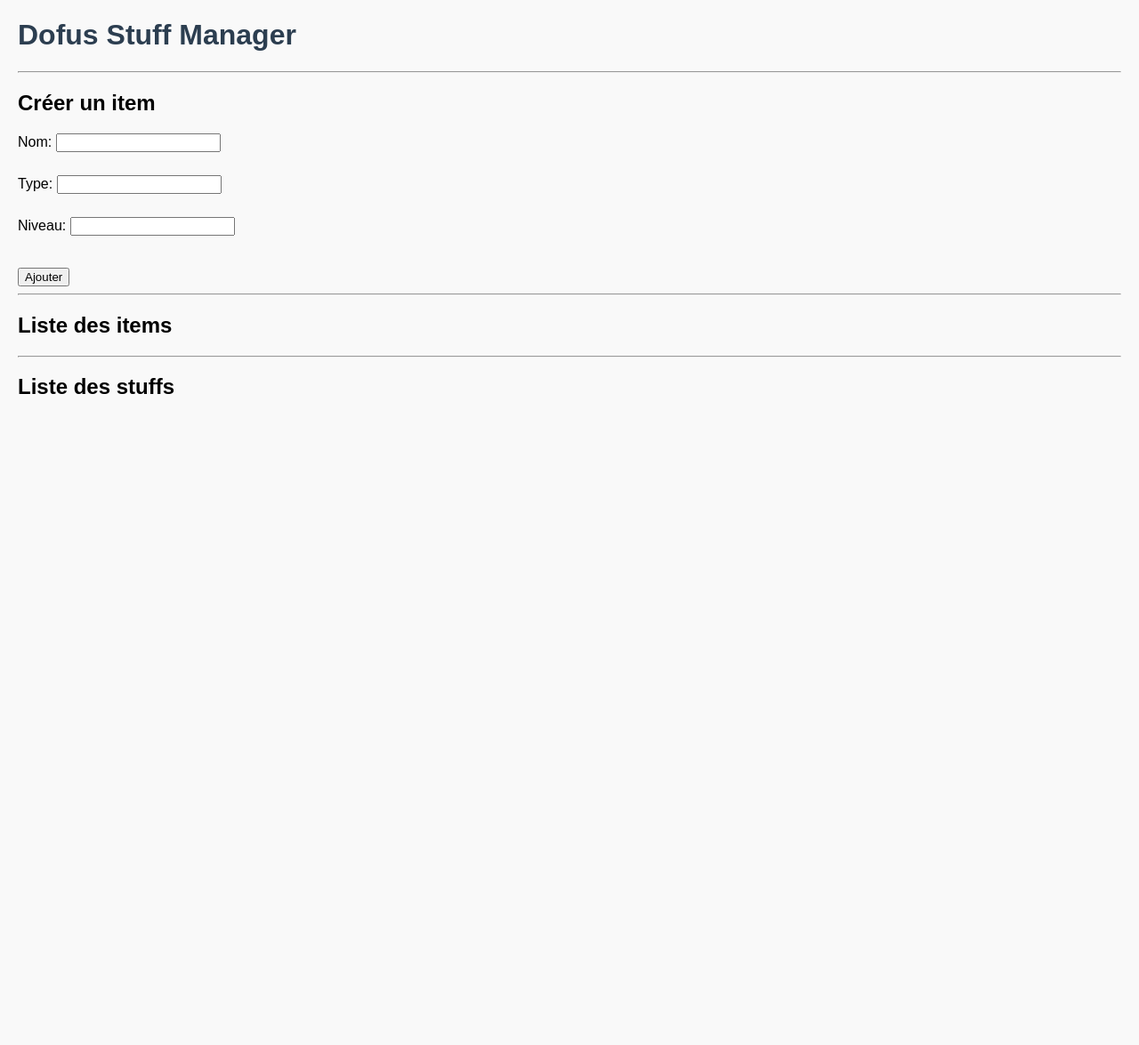
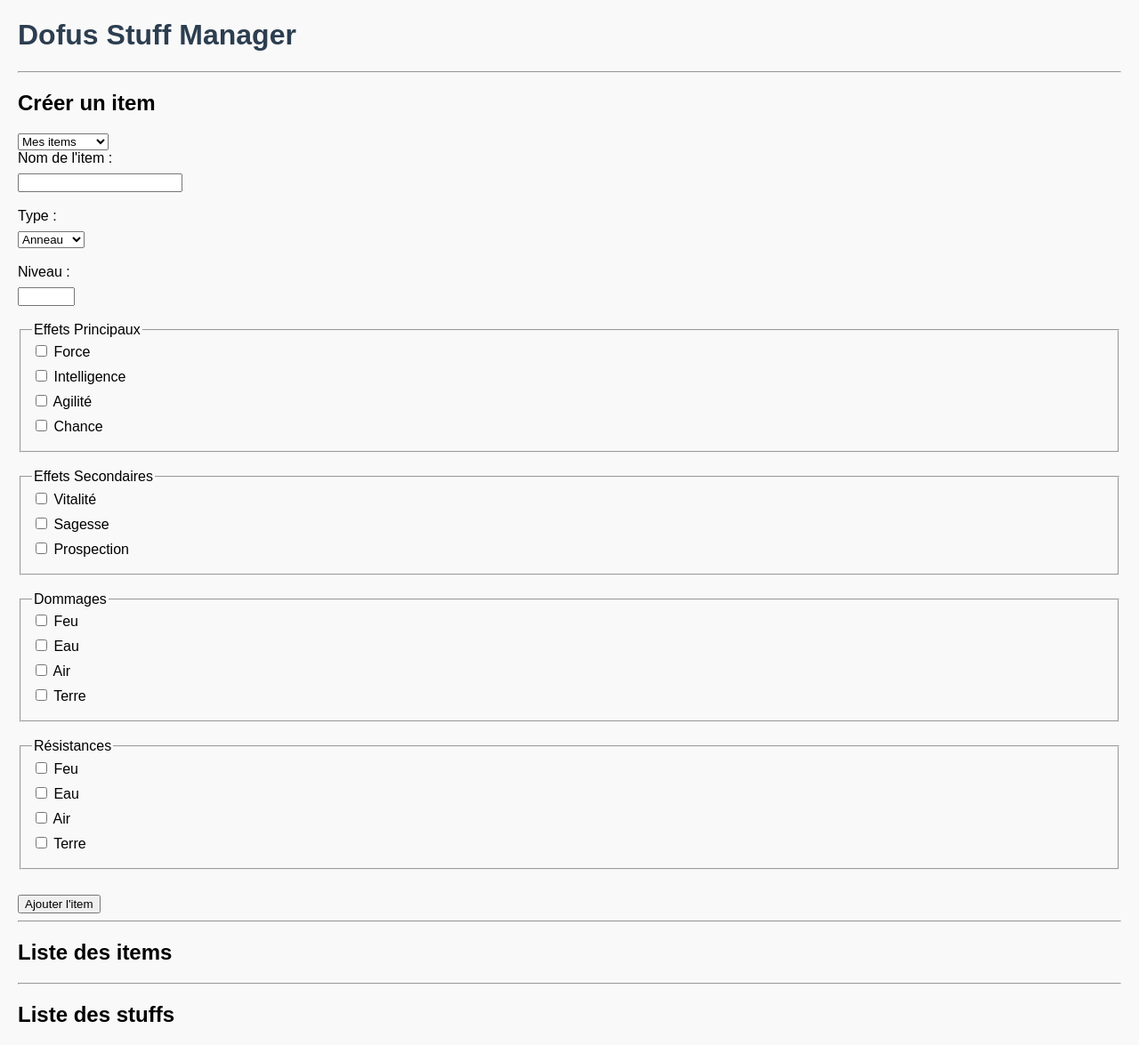
Before and after one commit to Thesoigneusse/Item_database, a FastAPI app: template web/templates/index.html in a window 1280 px wide. Shown: the whole page at 89% size. Before the commit the page ends 443 px from the top, so only its background shows below. Run offline with FastAPI, Linux system fonts and the light colour scheme; the template is opened without the code that fills it, so the values that code supplies are empty.

Commit message:
maj base

```diff
--- a/web/main.py
+++ b/web/main.py
@@ -7,29 +7,57 @@
 from models.item import Item
 
 app = FastAPI()
+templates = Jinja2Templates(directory="templates")
 db = Database("dofus.db")
 
-# Dossier des templates
-templates = Jinja2Templates(directory="templates")
+@app.get("/add_item")
+async def add_item_form(request: Request):
+    return templates.TemplateResponse("add_item.html", {"request": request})
 
-# Dossier static
-app.mount("/static", StaticFiles(directory="static"), name="static")
+@app.post("/add_item")
+async def add_item(
+    request: Request,
+    name: str = Form(...),
+    type: str = Form(...),
+    level: int = Form(...),
+    main_stats: list[str] = Form([]),
+    secondary_stats: list[str] = Form([]),
+    damages: list[str] = Form([]),
+    resistances: list[str] = Form([])
+):
+    stats = {
+        "main": main_stats,
+        "secondary": secondary_stats,
+        "damages": damages,
+        "resistances": resistances
+    }
+    item = Item(name=name, type=type, level=level, stats=stats)
+    db.add_item(item)
+    return RedirectResponse("/add_item", status_code=303)
 
 
-@app.get("/")
-def index(request: Request):
-    items = db.get_items()
-    stuffs = db.get_stuffs()
-    return templates.TemplateResponse("index.html", {
-        "request": request,
-        "items": items,
-        "stuffs": stuffs
-    })
+
+# # Dossier des templates
+# templates = Jinja2Templates(directory="web/templates")
+
+# # Dossier static
+# app.mount("/static", StaticFiles(directory="web/static"), name="static")
 
 
-@app.post("/add_item")
-def add_item(name: str = Form(...), type_: str = Form(...), level: int = Form(...)):
-    # On crée un item vide (stats vides pour le moment)
-    item = Item(name=name, type_=type_, level=level, stats={})
-    db.add_item(item)
-    return RedirectResponse("/", status_code=303)
+# @app.get("/")
+# def index(request: Request):
+#     items = db.get_items()
+#     stuffs = db.get_stuffs()
+#     return templates.TemplateResponse("index.html", {
+#         "request": request,
+#         "items": items,
+#         "stuffs": stuffs
+#     })
+
+
+# @app.post("/add_item")
+# def add_item(name: str = Form(...), type_: str = Form(...), level: int = Form(...)):
+#     # On crée un item vide (stats vides pour le moment)
+#     item = Item(name=name, type_=type_, level=level, stats={})
+#     db.add_item(item)
+#     return RedirectResponse("/", status_code=303)
--- a/web/templates/index.html
+++ b/web/templates/index.html
@@ -2,12 +2,68 @@
 
 {% block content %}
 <h2>Créer un item</h2>
-<form action="/add_item" method="post">
-    <label>Nom: <input type="text" name="name" required></label><br>
-    <label>Type: <input type="text" name="type_" required></label><br>
-    <label>Niveau: <input type="number" name="level" required></label><br>
-    <button type="submit">Ajouter</button>
-</form>
+    <form action="/add_item" method="post">
+        <!-- Source -->
+        <select name="source">
+            <option value="user">Mes items</option>
+            <option value="perfect">Items parfaits</option>
+        </select>
+        <!-- Nom et type -->
+        <label for="name">Nom de l'item :</label>
+        <input type="text" id="name" name="name" required><br><br>
+
+        <label for="type">Type :</label>
+        <select id="type" name="type" required>
+            <option value="anneau">Anneau</option>
+            <option value="ceinture">Ceinture</option>
+            <option value="cape">Cape</option>
+            <option value="bottes">Bottes</option>
+            <option value="coiffe">Coiffe</option>
+            <option value="amulette">Amulette</option>
+            <option value="arme">Arme</option>
+            <option value="bouclier">Bouclier</option>
+        </select><br><br>
+
+        <label for="level">Niveau :</label>
+        <input type="number" id="level" name="level" min="1" max="200" required><br><br>
+
+        <!-- Stats principales -->
+        <fieldset>
+            <legend>Effets Principaux</legend>
+            <label><input type="checkbox" name="main_stats" value="force"> Force</label>
+            <label><input type="checkbox" name="main_stats" value="intelligence"> Intelligence</label>
+            <label><input type="checkbox" name="main_stats" value="agilité"> Agilité</label>
+            <label><input type="checkbox" name="main_stats" value="chance"> Chance</label>
+        </fieldset><br>
+
+        <!-- Effets secondaires -->
+        <fieldset>
+            <legend>Effets Secondaires</legend>
+            <label><input type="checkbox" name="secondary_stats" value="vitalité"> Vitalité</label>
+            <label><input type="checkbox" name="secondary_stats" value="sagesse"> Sagesse</label>
+            <label><input type="checkbox" name="secondary_stats" value="prospection"> Prospection</label>
+        </fieldset><br>
+
+        <!-- Dommages -->
+        <fieldset>
+            <legend>Dommages</legend>
+            <label><input type="checkbox" name="damages" value="feu"> Feu</label>
+            <label><input type="checkbox" name="damages" value="eau"> Eau</label>
+            <label><input type="checkbox" name="damages" value="air"> Air</label>
+            <label><input type="checkbox" name="damages" value="terre"> Terre</label>
+        </fieldset><br>
+
+        <!-- Résistances -->
+        <fieldset>
+            <legend>Résistances</legend>
+            <label><input type="checkbox" name="resistances" value="feu"> Feu</label>
+            <label><input type="checkbox" name="resistances" value="eau"> Eau</label>
+            <label><input type="checkbox" name="resistances" value="air"> Air</label>
+            <label><input type="checkbox" name="resistances" value="terre"> Terre</label>
+        </fieldset><br>
+
+        <button type="submit">Ajouter l'item</button>
+    </form>
 
 <hr>
 <h2>Liste des items</h2>
```
Also changed, not shown: db/database.py (+57 -33 lines), dofus.db.
